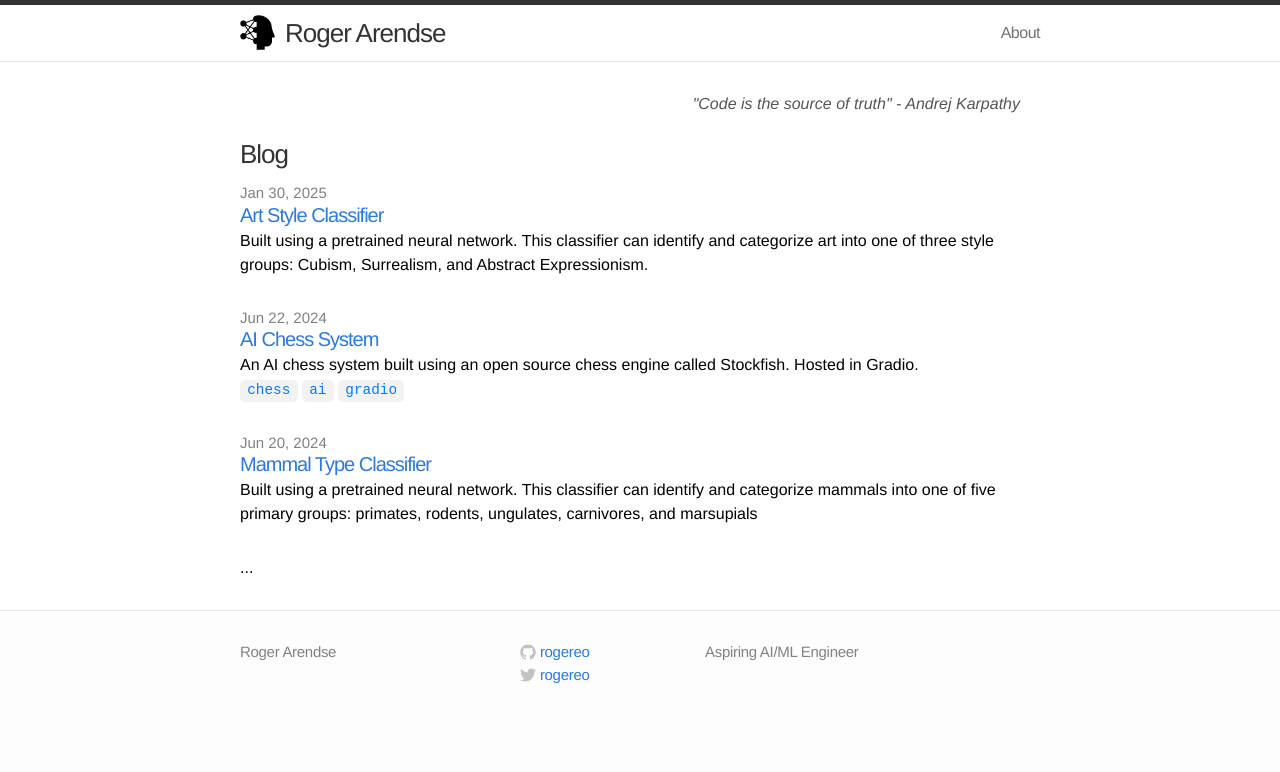
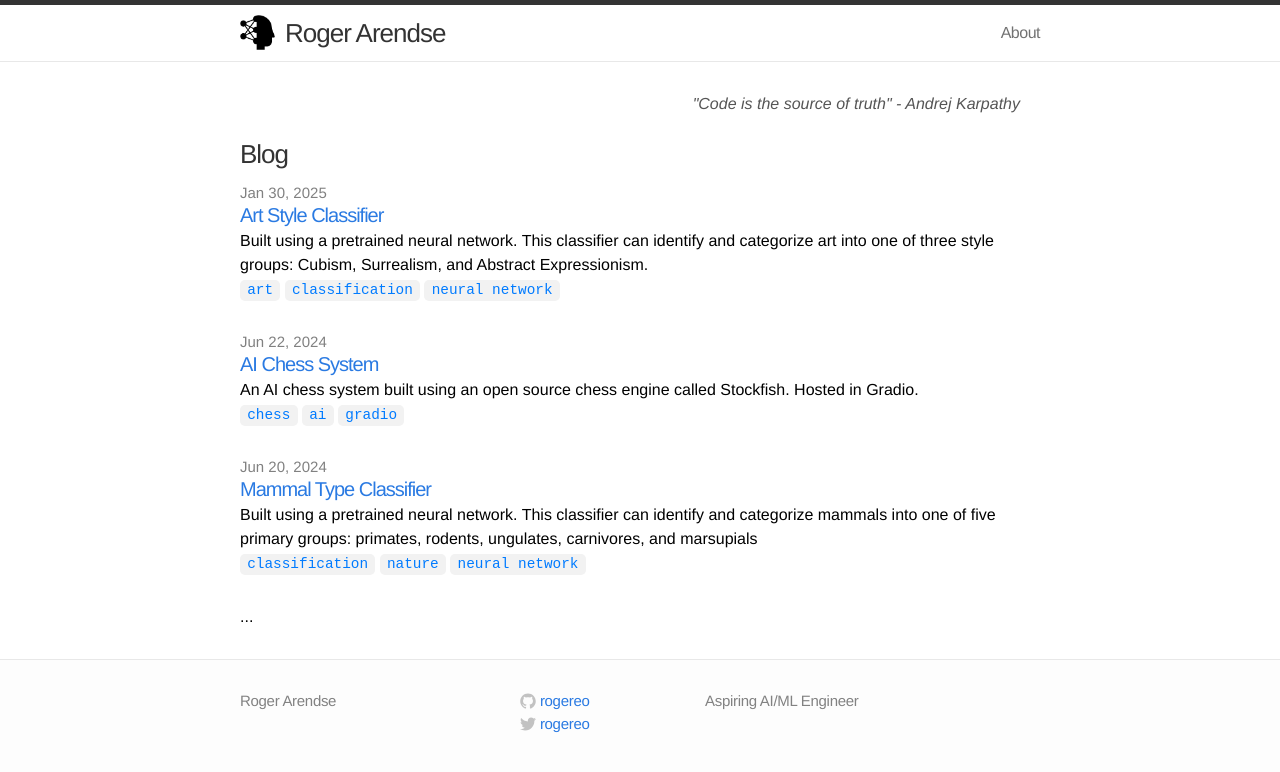
Before and after one commit to rogereo/rogereo.github.io, a Jekyll site: the page built from index.html, in a window 1280 px wide. Shown: the top 772 px of the page. Built offline with Jekyll 4.4.1, drawn with Linux system fonts in a browser that asks for light colours.

Commit message:
update tags

```diff
--- a/_posts/2024-06-20-mammal-type-classifier.markdown
+++ b/_posts/2024-06-20-mammal-type-classifier.markdown
@@ -5,6 +5,10 @@ title: "Mammal Type Classifier"
 excerpt: "Built using a pretrained neural network. This classifier can identify and categorize mammals into one of five primary groups: primates, rodents, ungulates, carnivores, and marsupials"
 date:   2024-06-20 00:00:00
 mathjax: false
+tags:
+  - classification
+  - nature
+  - neural network
 ---
 
 Built using a pretrained neural network. This classifier can identify and categorize mammals into one of five primary groups: primates, rodents, ungulates, carnivores, and marsupials
--- a/_posts/2025-01-30-art-style-classifier.markdown
+++ b/_posts/2025-01-30-art-style-classifier.markdown
@@ -5,6 +5,10 @@ title: "Art Style Classifier"
 excerpt: "Built using a pretrained neural network. This classifier can identify and categorize art into one of three style groups: Cubism, Surrealism, and Abstract Expressionism."
 date:   2025-01-30 00:00:00
 mathjax: false
+tags:
+  - art
+  - classification
+  - neural network
 ---
 
 Built using a pretrained neural network. This classifier can identify and categorize art into one of three style groups: Cubism, Surrealism, and Abstract Expressionism
```
